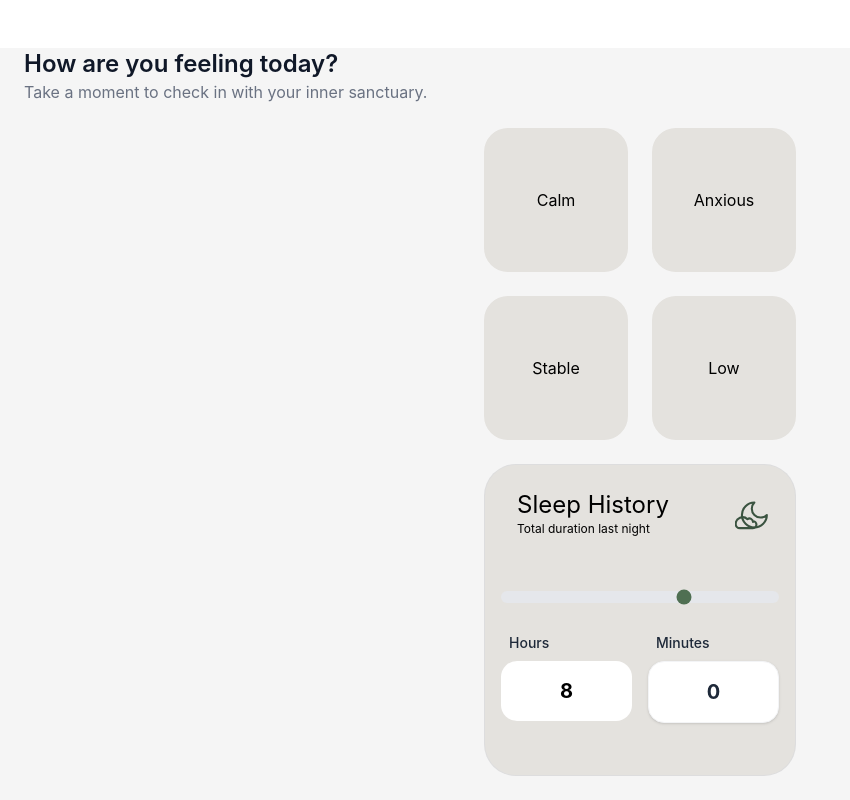
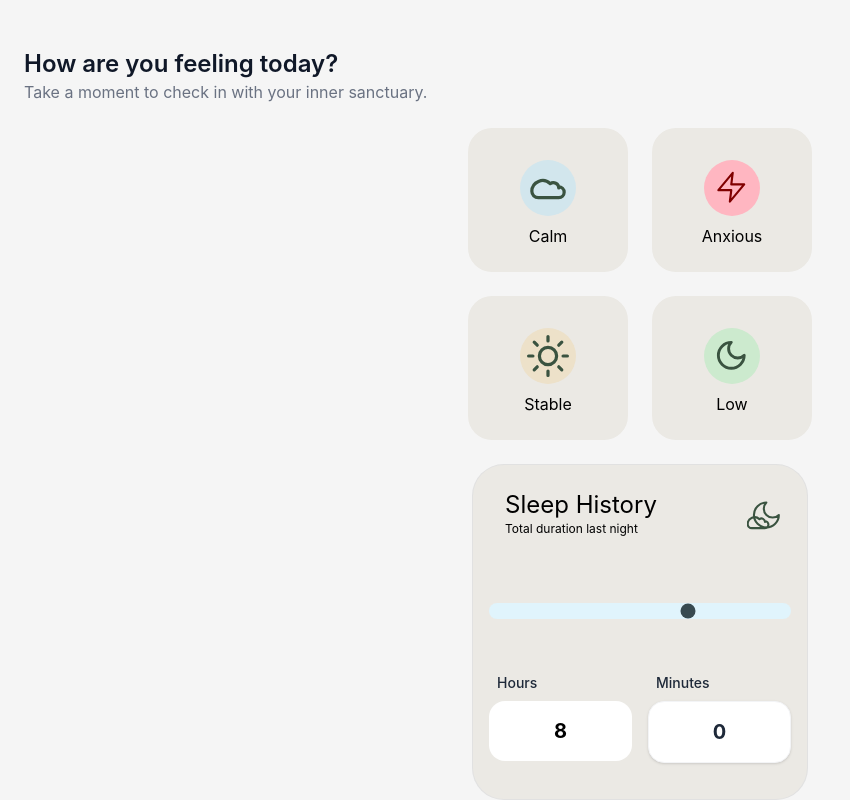
Before and after one commit to Risqybas/kelola-jiwa, a React (Vite) app: page /mood in a window 1280 px wide. Shown: the top 800 px of the page, without its empty margins (0-850 px from the left). Built offline with nearby package versions, Linux system fonts and the light colour scheme; no server answers.

Commit message:
90% mood page feature

```diff
--- a/src/pages/mood.jsx
+++ b/src/pages/mood.jsx
@@ -1,6 +1,6 @@
 import React, { useState, useEffect, useRef } from "react";
 import { useNavigate } from "react-router-dom";
-import bgImage from '../assets/naturePic.jpg';
+import bgImage from "../assets/naturePic.jpg";
 
 async function submitForm(answer) {
   const response = await fetch("https://api.yourbackend.com/gratitude", {
@@ -13,38 +13,103 @@ async function submitForm(answer) {
 
 const Mood = () => {
   const [mood, setMood] = useState("");
-  const [answer, setAnswer] = useState('')
-  const [error, setError] = useState(null)
-  const [status, setStatus] = useState('typing')
+  const [answer, setAnswer] = useState("");
+  const [error, setError] = useState(null);
+  const [status, setStatus] = useState("typing");
   const navigate = useNavigate();
+  const [sleepHours, setSleepHours] = useState(8);
+  const [sleepMinutes, setSleepMinutes] = useState(0);
 
+
+  const gratitudeSentenceRef = useRef(null);
   const safetySectionRef = useRef(null);
+  useEffect(() => {
+  if (mood === "calm") {
+    gratitudeSentenceRef.current?.scrollIntoView({ behavior: "smooth", block: "center" });
+  } else if (mood === "anxious") {
+    gratitudeSentenceRef.current?.scrollIntoView({ behavior: "smooth", block: "center"});
+  } else if (mood === "stable") {
+    gratitudeSentenceRef.current?.scrollIntoView({ behavior: "smooth", block: "center"});
+  } else {
+    gratitudeSentenceRef.current?.scrollIntoView({ behavior: "smooth", block: "center"});
+  }
+  }, [mood]);
+
   const renderContent = () => {
     if (mood === "calm") {
-        return <div>
-          <p>Wonderful to hear. Enjoy this peaceful moment and let your mind rest.</p>
-          <button onClick={() => {safetySectionRef.current?.scrollIntoView({ behavior : "smooth"});
-        }}>1 thing you grateful today</button>
+      return (
+        <div>
+          <p ref={gratitudeSentenceRef} className="text-center italic px-4">
+            "Wonderful to hear. Enjoy this peaceful moment and let your mind
+            rest."
+          </p>
+          <p className="text-xs italic text-center my-2">What is one thing that felt good today?</p>
+          <button
+            onClick={() => {
+              safetySectionRef.current?.scrollIntoView({ behavior: "smooth" });
+            }}
+          className="flex flex-col box-border text-white font-semibold bg-[#4a654e] rounded-2xl items-center justify-center text-center w-auto h-auto px-4 py-2 mt-2 mb-6 mx-auto"
+          >
+            Express your feeling
+          </button>
         </div>
+      );
+
     } else if (mood === "anxious") {
-        return <div>
-          <p>Take a slow, deep breath. Slow down—you don't have to figure everything out all at once</p>
-          <button onClick={() => navigate("/safety")}>Let's do some exercise</button>
+      return (
+        <div>
+          <p ref={gratitudeSentenceRef} className="text-center italic px-4">
+            "Take a slow, deep breath. Slow down—you don't have to figure
+            everything out all at once"
+          </p>
+          <p></p>
+          <button onClick={() => navigate("/safety")}
+            className="flex flex-col box-border text-white font-semibold bg-[#B22222] rounded-2xl items-center justify-center text-center w-auto h-auto px-4 py-2 mt-2 mb-6 mx-auto">
+            Let's do some exercise
+          </button>
         </div>
+      );
     } else if (mood === "stable") {
-        return <div>
-          <p>A great sense of balance. Keep your steady rhythm and move through today at your own pace</p>
-          <button onClick={() => {safetySectionRef.current?.scrollIntoView({ behavior : "smooth"});
-          }}>1 thing you grateful today</button>
+      return (
+        <div>
+          <p ref={gratitudeSentenceRef} className="text-center italic px-4">
+            "A great sense of balance. Keep your steady rhythm and move through
+            today at your own pace"
+          </p>
+          <p className="text-xs italic text-center my-2">Today’s little blessing:</p>
+          <button
+            onClick={() => {
+              safetySectionRef.current?.scrollIntoView({ behavior: "smooth" });
+            }}
+            className="flex flex-col box-border text-white font-semibold bg-[#4a654e] rounded-2xl items-center justify-center text-center w-auto h-auto px-4 py-2 mt-2 mb-6 mx-auto"
+          >
+            Express Gratitude
+          </button>
         </div>
+      );
     } else if (mood === "low") {
-        return <div>
-          <p>Thank you for checking in honestly. Having a hard day is okay, and it's completely fine to just rest</p>
-          <button onClick={() => navigate("/safety")}>Click to journal</button>
+      return (
+        <div>
+          <p ref={gratitudeSentenceRef} className="text-center italic px-4">
+            "Thank you for checking in honestly. Having a hard day is okay, and
+            it's completely fine to just rest"
+          </p>
+          <p className="text-xs italic text-center my-2">Start journaling?</p>
+          <button onClick={() =>
+            navigate("/safety")}
+            className="flex flex-col box-border text-white font-semibold bg-[#4a654e] rounded-2xl items-center justify-center text-center w-auto h-auto px-4 py-2 mt-2 mb-6 mx-auto"
+            >Click to journal</button>
         </div>
+      );
     }
   };
+  function handleHoursChange(val) {
+  setSleepHours(Math.min(12, Math.max(0, Number(val))));
+  }
 
+  function handleMinutesChange(val) {
+    setSleepMinutes(Math.min(59, Math.max(0, Number(val))));
+  }
   const [sleepDuration, setSleepDuration] = useState(480);
   const today = new Date();
 
@@ -62,15 +127,13 @@ const Mood = () => {
       });
   }, []); //need to understand
 
-
-
   async function handleSubmit() {
-    setStatus('submitting');
+    setStatus("submitting");
     try {
       await submitForm(answer);
-      setStatus('success');
+      setStatus("success");
     } catch (err) {
-      setStatus('typing');
+      setStatus("typing");
       setError(err);
     }
   }
@@ -79,24 +142,111 @@ const Mood = () => {
     setAnswer(e.target.value);
   }
 
-// #F2F0ED
   return (
-    <div className="bg-[#F5F5F5] min-h-screen">
-      <h1 className="text-left text-2xl font-semibold text-gray-900 mx-6 mt-12">How are you feeling today?</h1>
-      <h2 className="text-left text-base text-gray-500 mx-6">Take a moment to check in with your inner sanctuary.</h2>
+    //top page
+    <div className="relative bg-[#F5F5F5] min-h-screen">
+      <h1 className="text-left text-2xl font-semibold text-gray-900 mx-6 pt-12">
+        How are you feeling today?
+      </h1>
+      <h2 className="text-left text-base text-gray-500 mx-6">
+        Take a moment to check in with your inner sanctuary.
+      </h2>
       <div className="grid grid-cols-2 gap-6 w-fit mx-auto mt-6 mb-6">
-        <button onClick={() => setMood("calm")} className="box-border size-36 bg-[#E4E2DE] rounded-3xl">Calm</button>
-        <button onClick={() => setMood("anxious")} className="box-border size-36 bg-[#E4E2DE] rounded-3xl">Anxious</button>
-        <button onClick={() => setMood("stable")} className="box-border size-36 bg-[#E4E2DE] rounded-3xl">Stable</button>
-        <button onClick={() => setMood("low")} className="box-border size-36 bg-[#E4E2DE] rounded-3xl">Low</button>
+        <div>
+          <div>
+            {/* button mood track */}
+            <button
+              onClick={() => {gratitudeSentenceRef.current?.scrollIntoView({ behavior: "smooth"}); setMood("calm")}}
+              className="flex flex-col items-center justify-center box-border w-40 h-36 bg-[#EBE9E4] rounded-3xl"
+              >
+              {/* cloud */}
+              <svg
+                xmlns="http://www.w3.org/2000/svg"
+                viewBox="-7 5 26 24"
+                fill="none"
+                stroke="#3A5340"
+                strokeWidth="1.5"
+                strokeLinecap="round"
+                strokeLinejoin="round"
+                preserveAspectRatio="xMidYMid meet"
+                className="w-14 h-14 rounded-full bg-[#D2E6ED] mt-4"
+              >
+                <path d="M11 17a2.5 2.5 0 0 0-4-2 5 5 0 0 0-8.5 3.5 3 3 0 0 0 3 3h9.5a2.5 2.5 0 0 0 0-5Z" />
+              </svg>
+              <p className="my-2">Calm</p>
+            </button>
+          </div>
+        </div>
+        <button
+          onClick={() => setMood("anxious")}
+          className="flex flex-col items-center justify-center box-border w-40 h-36 bg-[#EBE9E4] rounded-3xl"
+        >
+          {/* lightning */}
+          <svg
+            xmlns="http://www.w3.org/2000/svg"
+            viewBox="-7 -7 39 39"
+            fill="none"
+            stroke="#800000"
+            strokeWidth="1.5"
+            strokeLinecap="round"
+            strokeLinejoin="round"
+            preserveAspectRatio="xMidYMid meet"
+            className="w-14 h-14 rounded-full bg-[#FFB6C1] mt-4"
+          >
+            <path d="M13 2 L3 14 H12 L11 22 L21 10 H12 Z" />
+          </svg>
+          <p className="my-2">Anxious</p>
+        </button>
+        <button
+          onClick={() => setMood("stable")}
+          className="flex flex-col items-center justify-center box-border w-40 h-36 bg-[#EBE9E4] rounded-3xl"
+        >
+          {/* cloud */}
+          <svg
+            xmlns="http://www.w3.org/2000/svg"
+            viewBox="-1 0 26 24"
+            fill="none"
+            stroke="#3A5340"
+            strokeWidth="1.5"
+            strokeLinecap="round"
+            strokeLinejoin="round"
+            preserveAspectRatio="xMidYMid meet"
+            className="w-14 h-14 rounded-full bg-[#EDE1C9] mt-4"
+          >
+            <circle cx="12" cy="12" r="4" />
+            <path d="M12 3v2M12 19v2M5 12H3M21 12h-2M5.6 5.6l1.4 1.4M17 17l1.4 1.4M5.6 18.4L7 17M17 7l1.4-1.4" />
+          </svg>
+          <p className="my-2">Stable</p>
+        </button>
+        <button
+          onClick={() => setMood("low")}
+          className="flex flex-col items-center justify-center box-border w-40 h-36 bg-[#EBE9E4] rounded-3xl"
+        >
+          <svg
+            xmlns="http://www.w3.org/2000/svg"
+            viewBox="-7 -7 39 39"
+            fill="none"
+            stroke="#3A5340"
+            strokeWidth="2"
+            strokeLinecap="round"
+            strokeLinejoin="round"
+            preserveAspectRatio="xMidYMid meet"
+            className="w-14 h-14 rounded-full bg-[#CCEACE] mt-4"
+          >
+            <path d="M12 3a6 6 0 0 0 9 9 9 9 0 1 1-9-9Z" />
+          </svg>
+          <p className="my-2">Low</p>
+        </button>
       </div>
       {renderContent()}
 
-      <div className="box border border-gray-300/40 size-78 rounded-4xl mx-auto bg-[#E4E2DE] corner">
+      <div className="box border border-gray-300/40 size-84 rounded-4xl mx-auto bg-[#EBE9E4] corner">
         <div className="flex justify-between items-start px-6 pt-6">
           <div>
             <h1 className="text-left text-2xl ml-2">Sleep History</h1>
-          <h3 className="text-left text-xs ml-2 mx-6">Total duration last night</h3>
+            <h3 className="text-left text-xs ml-2 mx-6">
+              Total duration last night
+            </h3>
           </div>
           {/* Ikon SVG Bulan & Awan (Kanan) */}
           <svg
@@ -109,11 +259,11 @@ const Mood = () => {
             strokeLinejoin="round"
             className="w-9 h-9 mt-2 shrink-0"
           >
-          <path d="M12 3a6 6 0 0 0 9 9 9 9 0 1 1-9-9Z"/>
-          <path d="M11 17a2.5 2.5 0 0 0-4-2 5 5 0 0 0-8.5 3.5 3 3 0 0 0 3 3h9.5a2.5 2.5 0 0 0 0-5Z"/>
+            <path d="M12 3a6 6 0 0 0 9 9 9 9 0 1 1-9-9Z" />
+            <path d="M11 17a2.5 2.5 0 0 0-4-2 5 5 0 0 0-8.5 3.5 3 3 0 0 0 3 3h9.5a2.5 2.5 0 0 0 0-5Z" />
           </svg>
         </div>
-      <div className="my-12 mx-4">
+        <div className="my-16 mx-4">
           <input
             type="range"
             id="sleepDuration"
@@ -121,12 +271,16 @@ const Mood = () => {
             min="0"
             max="720"
             step="1"
-      onChange={(e) => setSleepDuration(Number(e.target.value) || 0)} value={sleepDuration}
-      className="w-full h-3 bg-gray-200 rounded-lg appearance-none cursor-pointer accent-[#4F6F52]" />
+            onChange={(e) => setSleepDuration(Number(e.target.value) || 0)}
+            value={sleepDuration}
+            className="w-full h-4 bg-[#E0F4FC] rounded-lg appearance-none cursor-pointer accent-[#384A50]"
+          />
           <div className="flex gap-4 max-w-xs mx-auto">
             {/* Kolom Hours */}
             <div className="flex-1">
-            <span className="block text-sm font-medium mt-6 ml-2 text-gray-800 mb-2">Hours</span>
+              <span className="block text-sm font-medium mt-12 ml-2 text-gray-800 mb-2">
+                Hours
+              </span>
               <div className="bg-white py-4 px-6 rounded-2xl text-center text-xl font-bold  border-gray-100">
                 {Math.floor(sleepDuration / 60)}
               </div>
@@ -134,7 +288,9 @@ const Mood = () => {
 
             {/* Kolom Minutes */}
             <div className="flex-1">
-            <span className="block text-sm font-medium mt-6 ml-2 text-gray-800 mb-2">Minutes</span>
+              <span className="block text-sm font-medium mt-12 ml-2 text-gray-800 mb-2">
+                Minutes
+              </span>
               <div className="bg-white py-4 px-6 rounded-2xl text-center text-xl font-bold text-gray-800 shadow-sm border border-gray-100">
                 {sleepDuration % 60}
               </div>
@@ -143,24 +299,37 @@ const Mood = () => {
         </div>
       </div>
 
-      <div className="box w-78 h-86 rounded-3xl border-gray-300 mx-auto bg-[#E4E2DE] corner mt-8 overflow-hidden pb-6">
+      <div className="box w-84 h-86 rounded-4xl border-gray-300 mx-auto bg-[#EBE9E4] corner mt-8 overflow-hidden pb-6">
         <div className="flex justify-between items-center px-8 pt-6">
           <div>
-            <h1 className="text-2xl font-medium text-gray-700">Daily Summary</h1>
+            <h1 className="text-2xl mt-4 font-medium text-gray-700">
+              Daily Summary
+            </h1>
             <h3 className="text-sm text-gray-500 mt-1">
-              {today.toLocaleDateString('en-US', {
-                weekday: 'long',
-                year: 'numeric',
-                month: 'long',
-                day: 'numeric'
+              {today.toLocaleDateString("en-US", {
+                weekday: "long",
+                year: "numeric",
+                month: "long",
+                day: "numeric",
               })}
             </h3>
             <h4 className="font-semibold mt-4 text-gray-700">Today's notes</h4>
           </div>
           {/*kalendar logo : terakhir sampe sini belum atur*/}
           <div className="bg-white flex justify-between p-2 border border-gray-300 rounded-xl">
-            <svg xmlns="http://www.w3.org/2000/svg" fill="none" viewBox="0 0 24 24" strokeWidth={1.5} stroke="currentColor" className="size-5">
-              <path strokeLinecap="round" strokeLinejoin="round" d="M6.75 3v2.25M17.25 3v2.25M3 18.75V7.5a2.25 2.25 0 0 1 2.25-2.25h13.5A2.25 2.25 0 0 1 21 7.5v11.25m-18 0A2.25 2.25 0 0 0 5.25 21h13.5A2.25 2.25 0 0 0 21 18.75m-18 0v-7.5A2.25 2.25 0 0 1 5.25 9h13.5A2.25 2.25 0 0 1 21 11.25v7.5" />
+            <svg
+              xmlns="http://www.w3.org/2000/svg"
+              fill="none"
+              viewBox="0 0 24 24"
+              strokeWidth={1.5}
+              stroke="currentColor"
+              className="size-5"
+            >
+              <path
+                strokeLinecap="round"
+                strokeLinejoin="round"
+                d="M6.75 3v2.25M17.25 3v2.25M3 18.75V7.5a2.25 2.25 0 0 1 2.25-2.25h13.5A2.25 2.25 0 0 1 21 7.5v11.25m-18 0A2.25 2.25 0 0 0 5.25 21h13.5A2.25 2.25 0 0 0 21 18.75m-18 0v-7.5A2.25 2.25 0 0 1 5.25 9h13.5A2.25 2.25 0 0 1 21 11.25v7.5"
+              />
             </svg>
           </div>
         </div>
@@ -168,7 +337,7 @@ const Mood = () => {
         {/* Gratitude Area */}
         <div ref={safetySectionRef} className="space-y-4">
           <div className="">
-            {status === 'success' ? (
+            {status === "success" ? (
               <p className="text-[14px] font-semibold text-[#4a654e] text-center py-6">
                 Very well, gratitude saved!
               </p>
@@ -178,7 +347,7 @@ const Mood = () => {
                 <textarea
                   value={answer}
                   onChange={handleTextAreaChange}
-                  disabled={status === 'submitting'}
+                  disabled={status === "submitting"}
                   placeholder="How was your day? Write anything that comes to mind..."
                   className=" mt-4 mx-6 bg-white/40 border border-white/60 rounded-2xl p-4 resize-none outline-none text-[16px] text-[#1b1c1a] placeholder:text-[#424842]/50 min-h-28 focus:bg-white/60  transition-all disabled:opacity-50"
                 />
@@ -186,10 +355,12 @@ const Mood = () => {
                 {/* Tombol Simpan */}
                 <button
                   onClick={handleSubmit}
-                  disabled={answer.length === 0 || status === 'submitting'}
+                  disabled={answer.length === 0 || status === "submitting"}
                   className="mx-6 m py-4 mb-4 rounded-full bg-[#4a654e] text-white text-[14px] font-semibold flex items-center justify-center gap-2 shadow-lg shadow-[#4a654e]/20 active:scale-[0.98] transition-all disabled:opacity-40"
                 >
-                  <span>{status === 'submitting' ? 'Saving...' : 'Save Entry'}</span>
+                  <span>
+                    {status === "submitting" ? "Saving..." : "Save Entry"}
+                  </span>
                   <svg
                     xmlns="http://www.w3.org/2000/svg"
                     fill="none"
@@ -208,13 +379,16 @@ const Mood = () => {
 
                 {/* Pesan Error */}
                 {error !== null && (
-                  <p className="text-[12px] text-red-500 text-center">{error.message}</p>
+                  <p className="text-[12px] text-red-500 text-center">
+                    {error.message}
+                  </p>
                 )}
               </div>
             )}
           </div>
         </div>
       </div>
+
       <div className="flex justify-center items-center py-8">
         <div
           className="relative w-78 h-52 rounded-[2.5rem] overflow-hidden bg-cover bg-center flex items-center justify-center p-6 shadow-md"
@@ -237,5 +411,4 @@ const Mood = () => {
   );
 };
 
-
 export default Mood;
```
Also changed, not shown: src/App.css (+41 -0 lines). Lines whose indentation alone changed are shown as unchanged.
